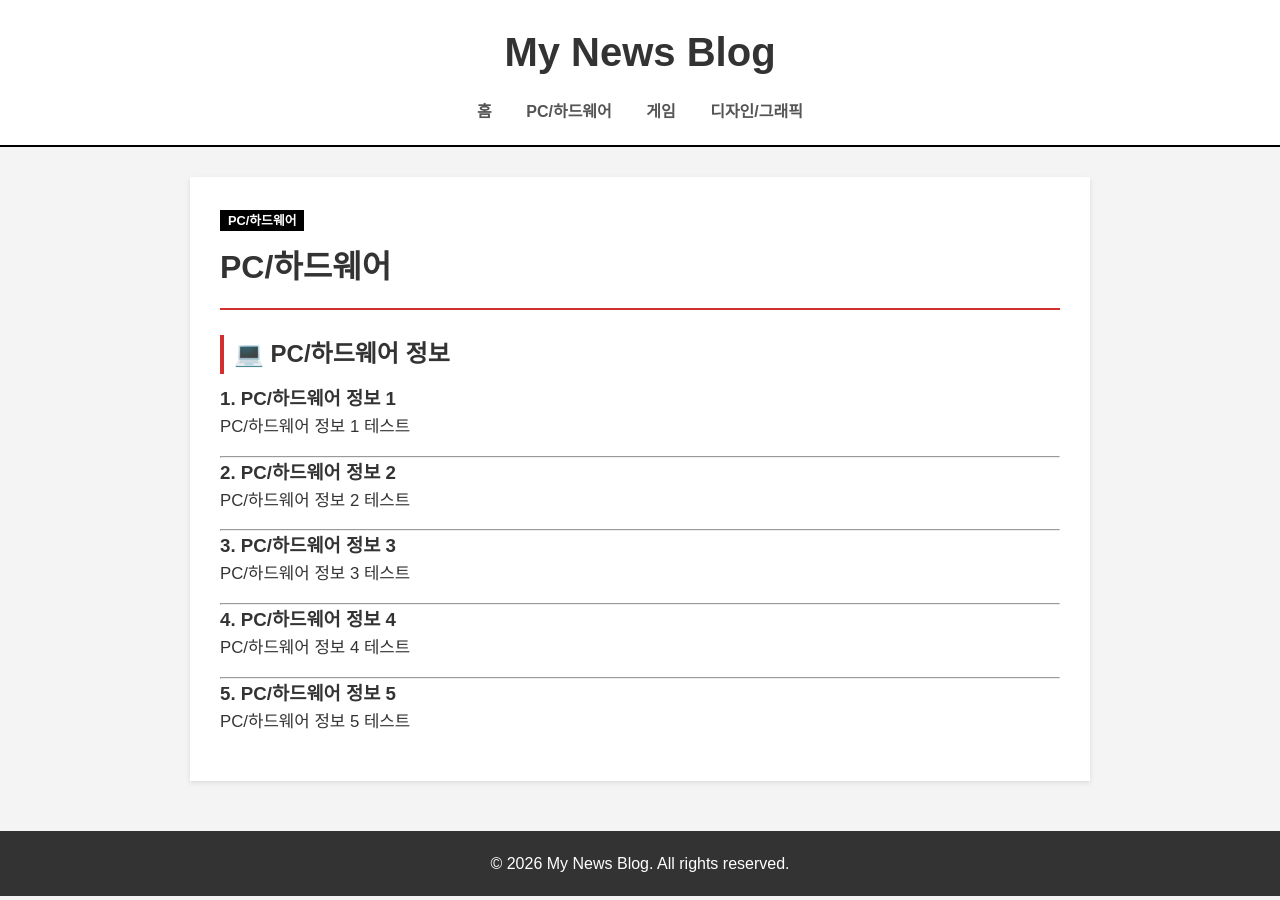
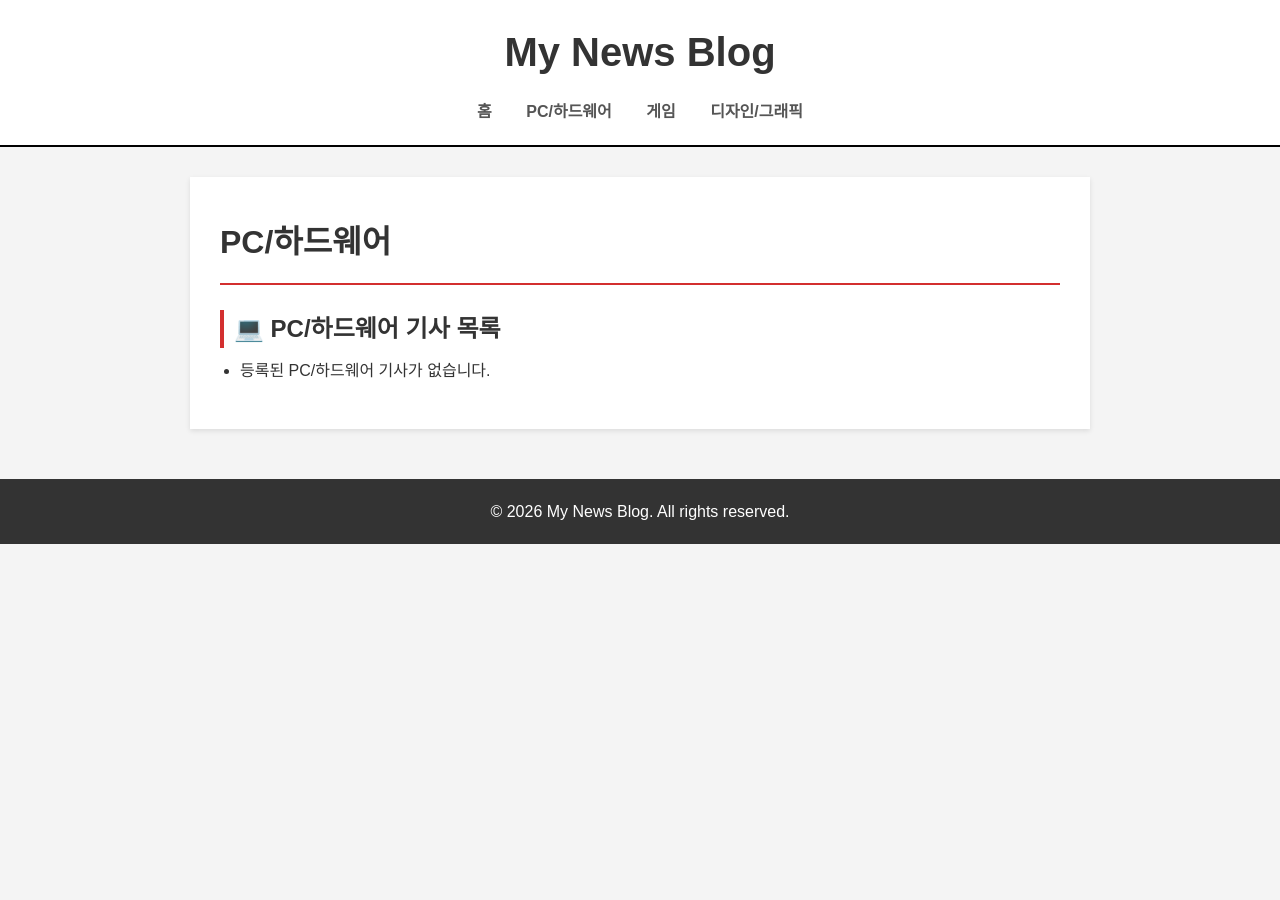
Before and after one commit to jypm/jypcomputer, a Jekyll site: the page built from hardware.md, in a window 1280 px wide. Built offline with Jekyll 4.4.1, drawn with Linux system fonts in a browser that asks for light colours.

Commit message:
Update hardware.md

```diff
--- a/hardware.md
+++ b/hardware.md
@@ -1,30 +1,25 @@
 ---
 layout: default
 title: PC/하드웨어
-category: PC/하드웨어
 ---
 
-## 💻 PC/하드웨어 정보
+<h2>💻 PC/하드웨어 기사 목록</h2>
 
-### 1. PC/하드웨어 정보 1
-PC/하드웨어 정보 1 테스트
+<ul>
+  {% assign has_post = false %}
+  {% for post in site.posts %}
+    {% if post.category == "PC/하드웨어" or post.categories contains "PC/하드웨어" %}
+      {% assign has_post = true %}
+      <li style="margin-bottom: 10px;">
+        <a href="{{ post.url | relative_url }}" style="font-size: 18px; font-weight: bold;">
+          {{ post.title }}
+        </a>
+        <span style="color: #888; font-size: 14px;">- {{ post.date | date: "%Y-%m-%d" }}</span>
+      </li>
+    {% endif %}
+  {% endfor %}
 
----
-
-### 2. PC/하드웨어 정보 2
-PC/하드웨어 정보 2 테스트
-
----
-
-### 3. PC/하드웨어 정보 3
-PC/하드웨어 정보 3 테스트
-
----
-
-### 4. PC/하드웨어 정보 4
-PC/하드웨어 정보 4 테스트
-
----
-
-### 5. PC/하드웨어 정보 5
-PC/하드웨어 정보 5 테스트
+  {% if has_post == false %}
+    <li>등록된 PC/하드웨어 기사가 없습니다.</li>
+  {% endif %}
+</ul>
```
